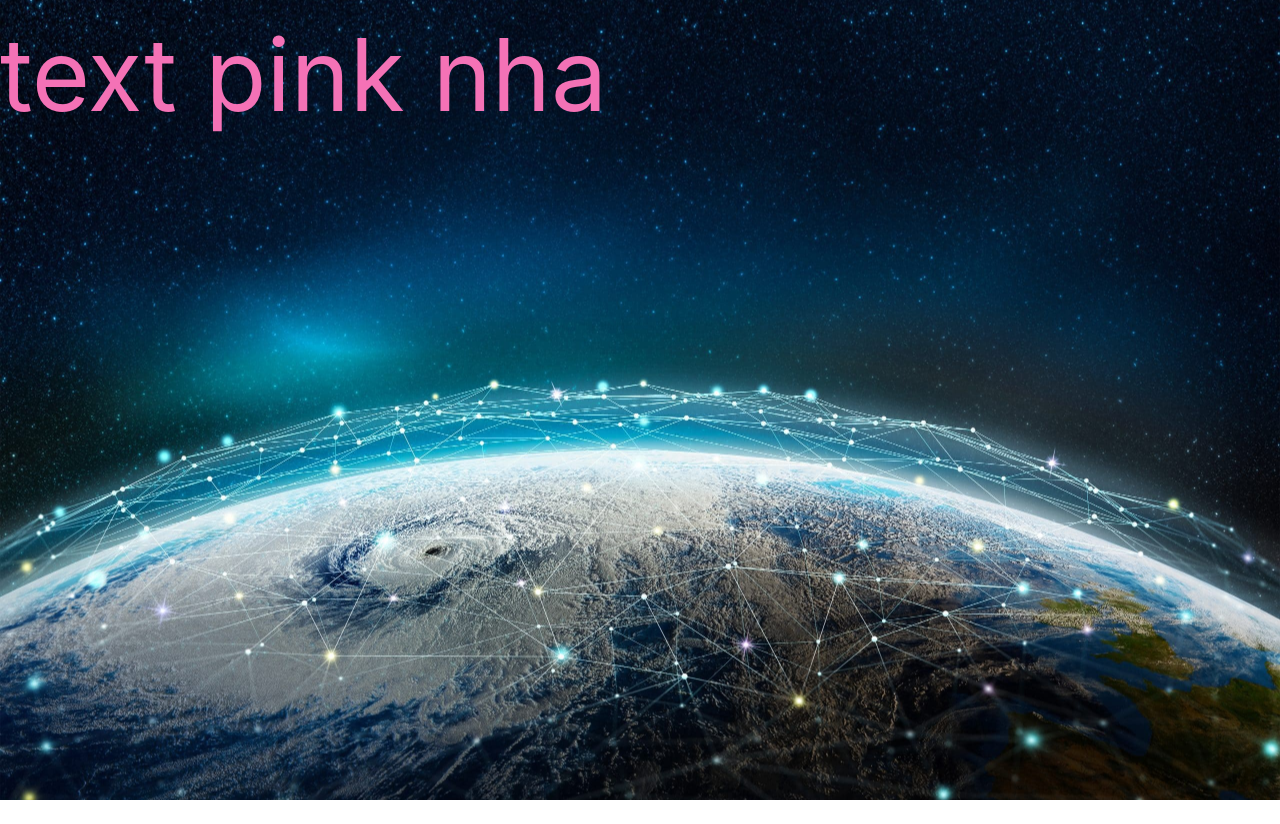
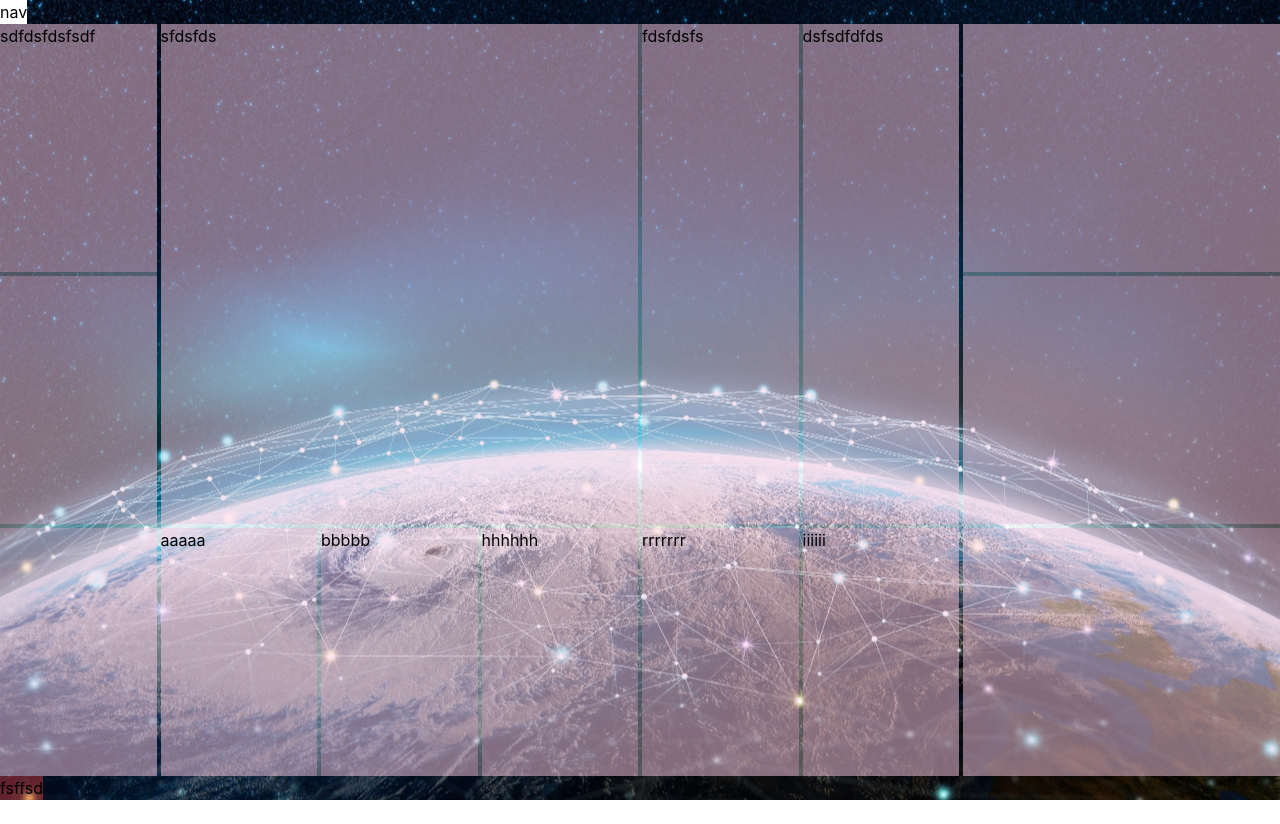
Before and after one commit to reacthcmvn/funtradinglab, a Next.js app: page / in a window 1280 px wide. Before the commit the page ends 800 px from the top, so only its background shows below. Built offline with nearby package versions, Linux system fonts and the light colour scheme.

Commit message:
grid added

```diff
--- a/pages/index.js
+++ b/pages/index.js
@@ -4,16 +4,34 @@ import bg2 from "../styles/img/b6.jpg";
 
 export default function Home() {
   return (
-    <div className="fixed w-full h-full">
-      <div className="flex flex-col justify-between ">
-        <ul className="table absolute h-36 z-20">
-          <li className="table-cell align-middle hover:text-[100px] ">
-            text pink nha
-          </li>
-          <li></li>
-          <li></li>
-        </ul>
-        <div className="absolute w-full h-full z-10">
+    <div className="">
+      <div className="bg-white nav-top z-30 absolute">nav</div>
+      <div className="absolute z-20 grid grid-cols-8 grid-rows-3 gap-1 w-full h-full mt-6 pb-12 ">
+        <div className="bg-white/30 row-span-3 col-span-1">
+          <div className="grid grid-cols-1 grid-rows-3 w-full h-full gap-1">
+            <div className="bg-pink-300/30 row-span-1">sdfdsfdsfsdf</div>
+            <div className="bg-pink-300/30 row-span-1"></div>
+            <div className="bg-pink-300/30 row-span-1"></div>
+          </div>
+        </div>
+        <div className="bg-white/30 row-span-3 col-span-5 grid grid-cols-5 grid-rows-3 gap-1">
+          <div className="bg-pink-300/30 row-span-2 col-span-3">sfdsfds</div>
+          <div className="bg-pink-300/30 row-span-2 col-span-1">fdsfdsfs</div>
+          <div className="bg-pink-300/30 row-span-2 col-span-1">dsfsdfdfds</div>
+          <div className="bg-pink-300/30 row-span-1 col-span-1">aaaaa</div>
+          <div className="bg-pink-300/30 row-span-1 col-span-1">bbbbb</div>
+          <div className="bg-pink-300/30 row-span-1 col-span-1">hhhhhh</div>
+          <div className="bg-pink-300/30 row-span-1 col-span-1">rrrrrrr</div>
+          <div className="bg-pink-300/30 row-span-1 col-span-1">iiiiii</div>
+        </div>
+        <div className="bg-white/30 row-span-3 col-span-2 grid grid-cols-1 grid-rows-3 gap-1">
+          <div className="bg-pink-300/30 row-span-1 col-span-1"></div>
+          <div className="bg-pink-300/30 row-span-1 col-span-1"></div>
+          <div className="bg-pink-300/30 row-span-1 col-span-1"></div>
+        </div>
+      </div>
+      <div className="absolute bottom-0 z-30 footer bg-red-500/40">fsffsd</div>
+      <div className=" w-full h-full z-10">
         <Image
           src={bg2}
           alt="Picture of the future of trading"
@@ -24,6 +42,5 @@ export default function Home() {
         />
       </div>
     </div>
-    </div>
   );
 }
--- a/styles/globals.css
+++ b/styles/globals.css
@@ -25,4 +25,4 @@ a {
       @apply text-pink-400;
     }
   }
-}
+} ;
--- a/tailwind.config.js
+++ b/tailwind.config.js
@@ -5,7 +5,12 @@ module.exports = {
     "./components/**/*.{js,ts,jsx,tsx}",
   ],
   theme: {
-    extend: {},
+    extend: {
+      backgroundImage: {
+        "hero-pattern": "url('/styles/img/b6.jpg')",
+        // "footer-texture": "url('/img/footer-texture.png')",
+      },
+    },
   },
   plugins: [],
 };
```
Lines whose indentation alone changed are shown as unchanged.
